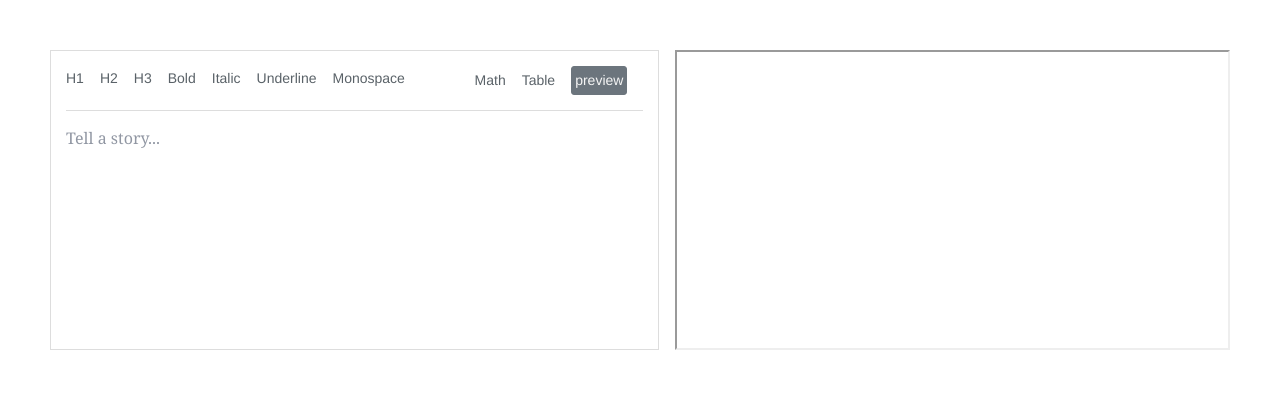
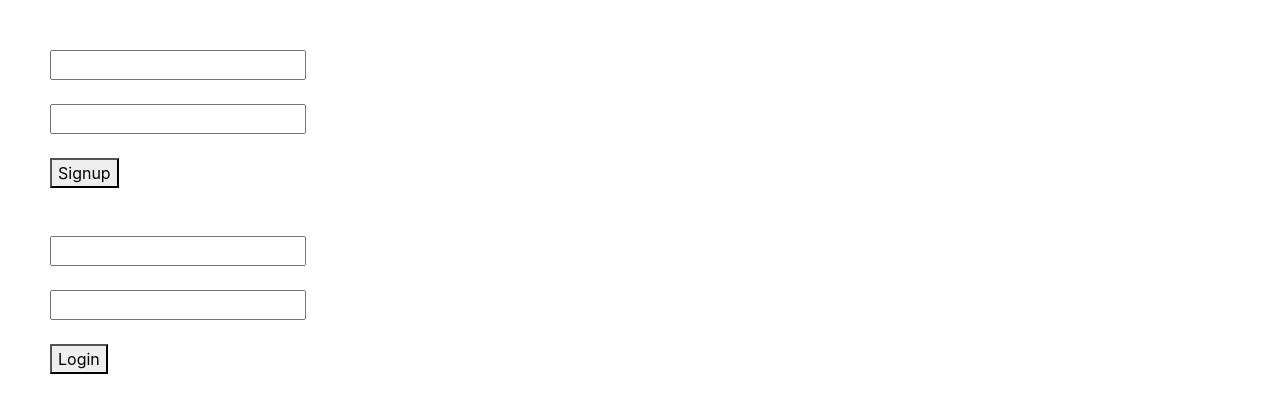
Before and after one commit to zhyd1997/Eorg, a React (Create React App) app: page / in a window 1280 px wide. Shown: the top 412 px of the page. Built offline with nearby package versions, Linux system fonts and the light colour scheme.

Commit message:
feat: added Auth testing ECS...

```diff
--- a/src/App.js
+++ b/src/App.js
@@ -1,11 +1,11 @@
 import React from 'react'
 import './App.css'
-import RichTextEditor from './components/RichTextEditor'
+import Main from './components/Main'
 
 function App() {
 	return (
 		<div className="App">
-			<RichTextEditor />
+			<Main />
 		</div>
 	)
 }
--- /dev/null
+++ b/src/components/Auth.js
@@ -0,0 +1,92 @@
+import React from 'react'
+import baseUrl from './baseUrl/baseUrl'
+
+const Auth = ({ props }) => {
+	const [username, setUsername] = React.useState('')
+	const [password, setPassword] = React.useState('')
+	const [response, setResponse] = React.useState(false)
+
+	function signUp() {
+		const state = {
+			username, password,
+		}
+		fetch(`${baseUrl}users/signup`, {
+			method: 'POST',
+			headers: {
+				'Content-Type': 'application/json',
+			},
+			body: JSON.stringify(state),
+		})
+			.then((res) => {
+				res.json()
+					.then((result) => {
+						console.log('result', result)
+						setResponse(result.status)
+						console.log('state.response: ', response)
+					})
+			})
+	}
+
+	function logIn() {
+		const state = {
+			username, password,
+		}
+		fetch(`${baseUrl}users/login`, {
+			method: 'POST',
+			headers: {
+				'Content-Type': 'application/json',
+			},
+			body: JSON.stringify(state),
+		})
+			.then((res) => {
+				res.json()
+					.then((result) => {
+						console.log('result', result)
+						setResponse(result.status)
+						console.log('state.response: ', response)
+						localStorage.setItem('login', JSON.stringify({
+							login: true,
+							token: result.token,
+						}))
+						props()
+					})
+			})
+	}
+
+	return (
+		<div>
+			<div>
+				<input
+					type="text"
+					onChange={
+						(event) => setUsername(event.target.value)
+					}
+				/>
+				<br />
+				<br />
+				<input
+					type="password"
+					onChange={
+						(event) => setPassword(event.target.value)
+					}
+				/>
+				<br />
+				<br />
+				<button type="submit" onClick={signUp}>Signup</button>
+			</div>
+			<br />
+			<br />
+			<div>
+				<input type="text" onChange={(event) => setUsername(event.target.value)} />
+				<br />
+				<br />
+				<input type="password" onChange={(event) => setPassword(event.target.value)} />
+				<br />
+				<br />
+				<button type="submit" onClick={logIn}>Login</button>
+			</div>
+		</div>
+	)
+}
+
+export default Auth
--- /dev/null
+++ b/src/components/Header.js
@@ -0,0 +1,9 @@
+import React from 'react'
+
+const Header = ({ logOut }) => {
+	return (
+		<button type="submit" onClick={logOut}>Logout</button>
+	)
+}
+
+export default Header
--- /dev/null
+++ b/src/components/Main.js
@@ -0,0 +1,54 @@
+import React from 'react'
+import Auth from './Auth'
+import RichTextEditor from './RichTextEditor'
+import Header from './Header'
+import baseUrl from './baseUrl/baseUrl'
+
+const Main = () => {
+	const [login, setLogin] = React.useState(false)
+	const [store, setStore] = React.useState(null)
+
+	React.useEffect(() => {
+		storeCollector()
+		console.log('login', login)
+	}, [login])
+
+	function storeCollector() {
+		const localStore = JSON.parse(localStorage.getItem('login'))
+
+		if (localStore && localStore.login) {
+			setLogin(true)
+			setStore(localStore)
+		} else {
+			setLogin(false)
+			setStore(null)
+		}
+	}
+
+	function logOut() {
+		fetch(`${baseUrl}users/logout`, {
+			method: 'GET',
+		})
+			.then(() => {
+				localStorage.removeItem('login')
+				storeCollector()
+			})
+	}
+
+	const Editor = () => (
+		<div>
+			<Header logOut={logOut} />
+			<RichTextEditor store={store} />
+		</div>
+	)
+
+	return (
+		<div>
+			{
+				!login ? <Auth props={storeCollector} /> : <Editor />
+			}
+		</div>
+	)
+}
+
+export default Main
--- a/src/components/RichTextEditor.js
+++ b/src/components/RichTextEditor.js
@@ -160,8 +160,8 @@ class RichTextEditor extends React.Component {
 				 */
 
 				if (this.state.data[0].length !== 0) { // its initial value is [''], which is a empty string
-					postData(this.state.data)
-					setTimeout(getPDF, 30000)
+					postData(this.props.store, this.state.data)
+					setTimeout(() => getPDF(this.props.store), 30000)
 				} else {
 					console.log('Nothing you wrote')
 				}
@@ -182,6 +182,7 @@ class RichTextEditor extends React.Component {
 
 		return (
 			<div className="double-column">
+				<p>{this.state.response}</p>
 				<div className="RichEditor-root">
 					<div className="Menu">
 						<BlockStyleControls
--- a/src/components/baseUrl/baseUrl.js
+++ b/src/components/baseUrl/baseUrl.js
@@ -1,3 +1,3 @@
-const baseUrl = 'http://localhost:3000/'
+const baseUrl = 'http://139.196.180.153:3000/'
 
 export default baseUrl
--- a/src/components/previewPDF/preview.js
+++ b/src/components/previewPDF/preview.js
@@ -1,10 +1,12 @@
 import baseUrl from '../baseUrl/baseUrl'
 
-export function postData(opts) {
+export const postData = (store, opts) => {
+	const token = `Bearer ${store.token}`
 	fetch(`${baseUrl}draftJS`, {
 		method: 'POST',
 		headers: {
 			'Content-Type': 'application/json',
+			Authorization: token,
 		},
 		body: JSON.stringify(opts),
 	})
@@ -12,11 +14,13 @@ export function postData(opts) {
 		.then((data) => console.log('posted data:', data))
 }
 
-export const getPDF = () => {
+export const getPDF = (store) => {
+	const token = `Bearer ${store.token}`
 	fetch(`${baseUrl}draftJS`, {
 		method: 'GET',
 		headers: {
 			'Content-Type': 'application/pdf',
+			Authorization: token,
 		},
 	})
 		.then((res) => {
```
Also changed, not shown: public/robots.txt, 14 other files (tests, documents, lock files or other folders).
